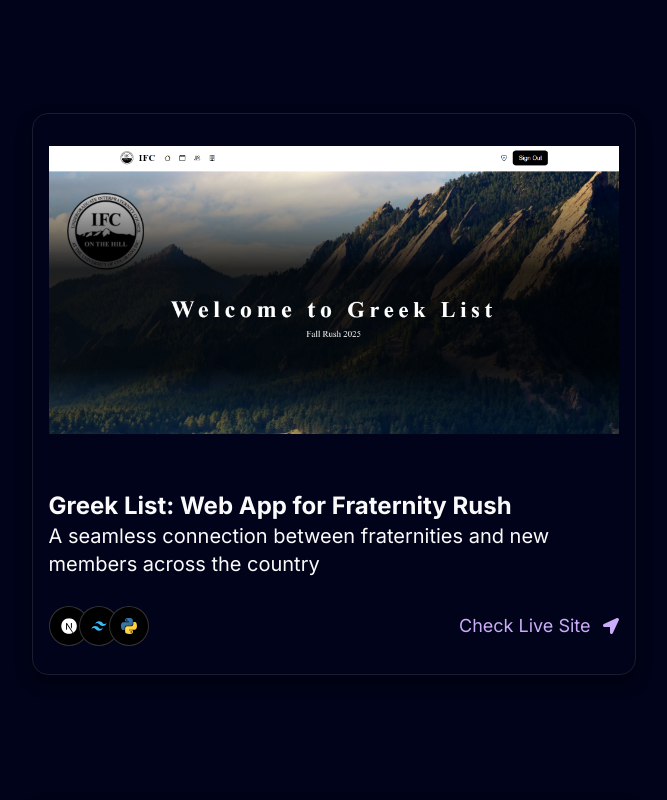
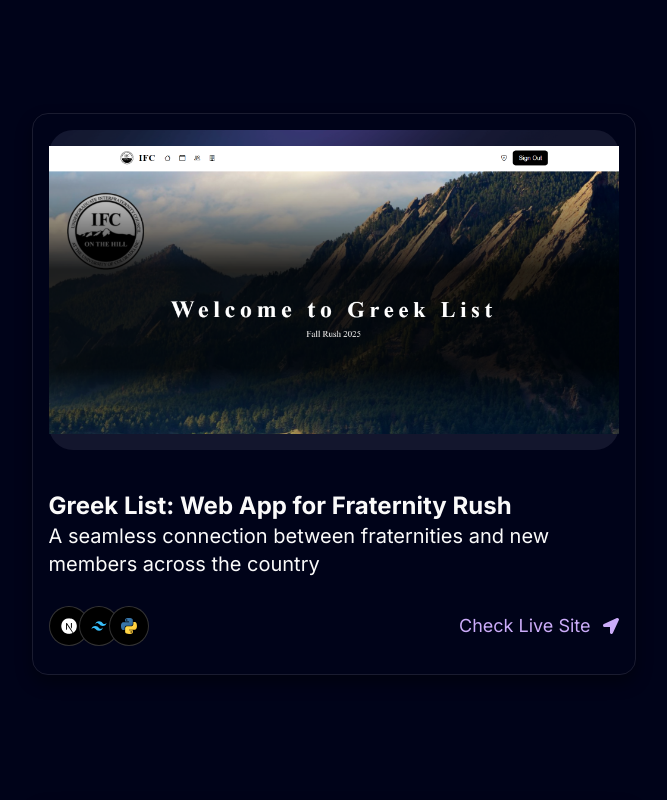
Before and after one commit to lhaase3/Portfolio, a Next.js app: page / in a window 1280 px wide. Shown: the part 1440-2240 px from the top of the page, without its empty margins (308-975 px from the left). Built offline with nearby package versions, Linux system fonts and the light colour scheme.

Commit message:
image updating

```diff
--- a/components/RecentProjects.tsx
+++ b/components/RecentProjects.tsx
@@ -1,9 +1,11 @@
 // components/RecentProjects.tsx
-import React from 'react'
-import Image from 'next/image'
-import { projects } from '@/data'
-import { PinContainer } from './ui/3d-pin'
-import { FaLocationArrow } from 'react-icons/fa'
+import React from "react";
+import Image from "next/image";
+import { projects } from "@/data";
+import { PinContainer } from "./ui/3d-pin";
+import { FaLocationArrow } from "react-icons/fa";
+
+const BASE = process.env.NEXT_PUBLIC_BASE_PATH ?? ""; // '' locally, '/Portfolio' on Pages
 
 const RecentProjects = () => {
   return (
@@ -23,21 +25,20 @@ const RecentProjects = () => {
                 <div className="relative w-full h-full overflow-hidden lg:rounded-3xl bg-[#13162d]">
                   {/* Background image */}
                   <Image
-                    src="/bg.png"
+                    src={`${BASE}/bg.png`}
                     alt="Background"
                     fill
                     sizes="(max-width: 640px) 80vw, 570px"
-                    priority={false}
                   />
                 </div>
 
-                {/* Project hero image (positioned over background) */}
+                {/* Project hero image */}
                 <Image
-                  src={img}
+                  src={`${BASE}${img}`}
                   alt={title}
                   fill
                   sizes="(max-width: 640px) 80vw, 570px"
-                  className="z-10 !relative !h-auto !w-auto absolute bottom-0"
+                  className="z-10 object-contain absolute bottom-0"
                 />
               </div>
 
@@ -45,7 +46,9 @@ const RecentProjects = () => {
                 {title}
               </h1>
 
-              <p className="lg:text-xl lg:font-normal font-light text-sm line-clamp-2">{des}</p>
+              <p className="lg:text-xl lg:font-normal font-light text-sm line-clamp-2">
+                {des}
+              </p>
 
               <div className="flex items-center justify-between mt-7 mb-3">
                 <div className="flex items-center">
@@ -56,7 +59,7 @@ const RecentProjects = () => {
                       style={{ transform: `translateX(-${5 * index * 2}px)` }}
                     >
                       <Image
-                        src={icon}
+                        src={`${BASE}${icon}`}
                         alt=""
                         width={32}
                         height={32}
@@ -67,7 +70,9 @@ const RecentProjects = () => {
                 </div>
 
                 <div className="flex justify-center items-center">
-                  <p className="flex lg:text-lg md:text-xs text-sm text-purple">Check Live Site</p>
+                  <p className="flex lg:text-lg md:text-xs text-sm text-purple">
+                    Check Live Site
+                  </p>
                   <FaLocationArrow className="ms-3" color="#CBACF9" />
                 </div>
               </div>
@@ -76,7 +81,7 @@ const RecentProjects = () => {
         ))}
       </div>
     </div>
-  )
-}
+  );
+};
 
-export default RecentProjects
+export default RecentProjects;
--- a/next.config.ts
+++ b/next.config.ts
@@ -8,10 +8,7 @@ const nextConfig = {
   assetPrefix: isProd ? `/${repo}/` : '',
   images: { unoptimized: true },    // needed for static export
   trailingSlash: true,
-  env: {
-    // handy for <img> tags (see step 3)
-    NEXT_PUBLIC_BASE_PATH: isProd ? `/${repo}` : '',
-  },
+  env: { NEXT_PUBLIC_BASE_PATH: process.env.NODE_ENV === 'production' ? '/Portfolio' : '' }
 }
 
 export default nextConfig
```
